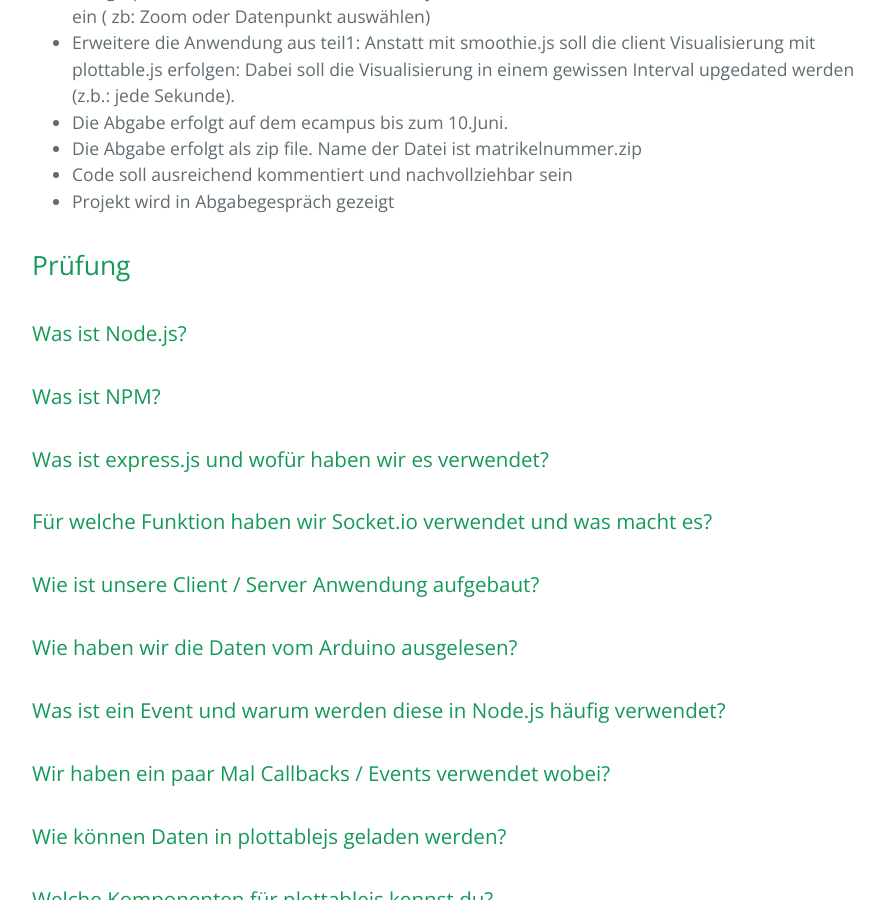
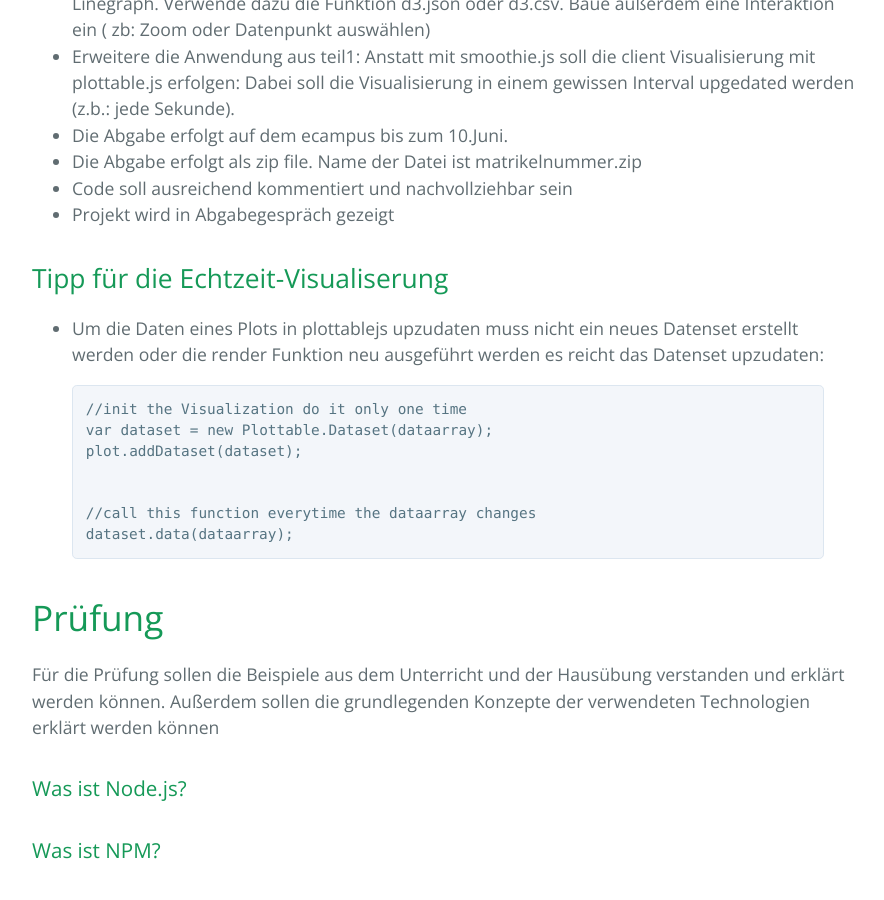
Before and after one commit to chrisgradl/FSDT3, a Jekyll site: the page built from _posts/2016-05-28-projektabgabe.markdown, in a window 1280 px wide and 900 px high, scrolled down 520 px. Shown: the whole window, without its empty margins (192-1076 px from the left). Built offline with Jekyll 4.4.1, drawn with Linux system fonts in a browser that asks for light colours.

Commit message:
changed post for exam

```diff
--- a/_posts/2016-05-28-projektabgabe.markdown
+++ b/_posts/2016-05-28-projektabgabe.markdown
@@ -5,7 +5,7 @@
 categories: main
 ---
 
-## Abgabe
+# Abgabe
 
 - Visualisiere einen mit dem Arduino aufgezeichneten Datensatz mit plottable.js in einem Linegraph. Verwende dazu die Funktion d3.json oder d3.csv. Baue außerdem eine Interaktion ein ( zb: Zoom oder Datenpunkt auswählen)
 - Erweitere die Anwendung aus teil1: Anstatt mit smoothie.js soll die client Visualisierung mit plottable.js erfolgen: Dabei soll die Visualisierung in einem gewissen Interval upgedated werden (z.b.: jede Sekunde).
@@ -14,7 +14,24 @@
 - Code soll ausreichend kommentiert und nachvollziehbar sein
 - Projekt wird in Abgabegespräch gezeigt
 
-## Prüfung
+## Tipp für die Echtzeit-Visualiserung
+
+- Um die Daten eines Plots in plottablejs upzudaten muss nicht ein neues Datenset erstellt werden oder die render Funktion neu ausgeführt werden es reicht das Datenset upzudaten:
+
+{% highlight javascript %}
+
+//init the Visualization do it only one time
+var dataset = new Plottable.Dataset(dataarray);
+plot.addDataset(dataset);
+
+
+//call this function everytime the dataarray changes
+dataset.data(dataarray);
+{% endhighlight %}
+
+# Prüfung
+
+Für die Prüfung sollen die Beispiele aus dem Unterricht und der Hausübung verstanden und erklärt werden können. Außerdem sollen die grundlegenden Konzepte der verwendeten Technologien erklärt werden können
 
 ### Was ist Node.js?
 
```
Also changed, not shown: 2 other files.
